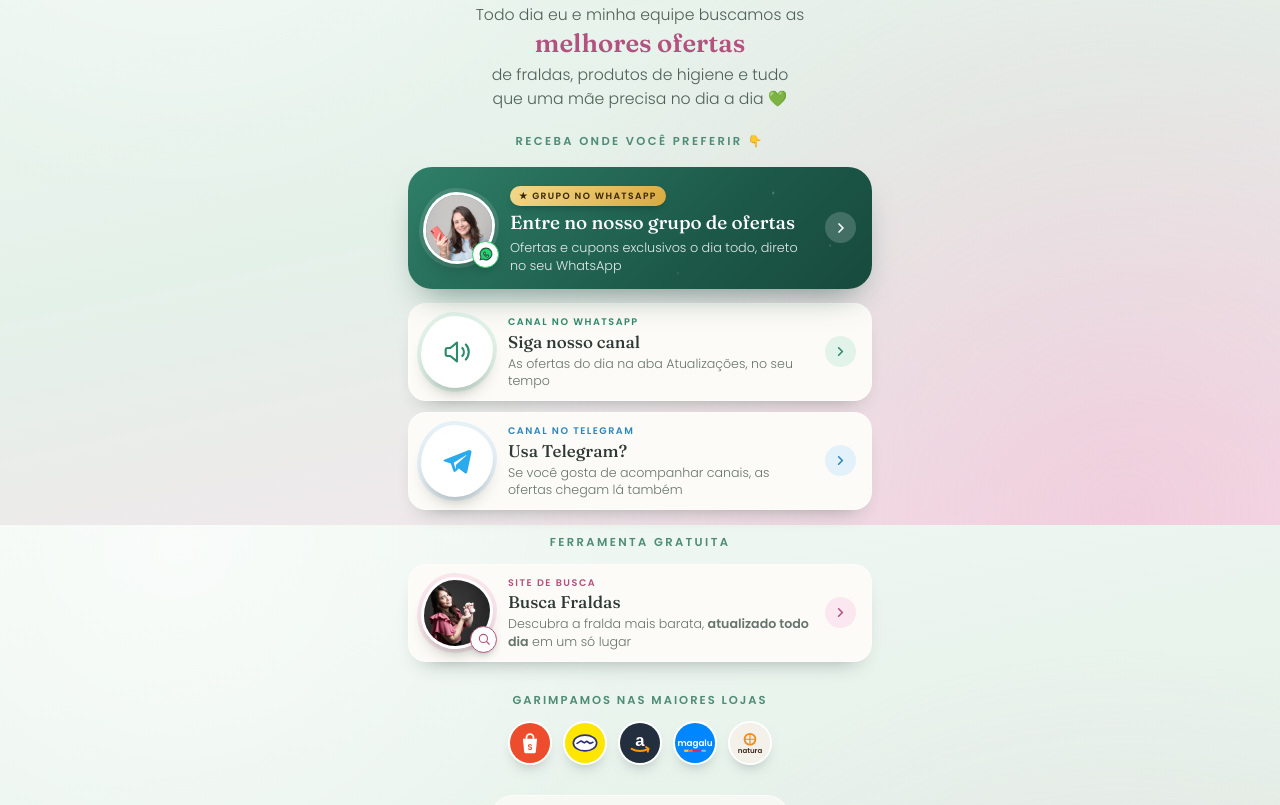
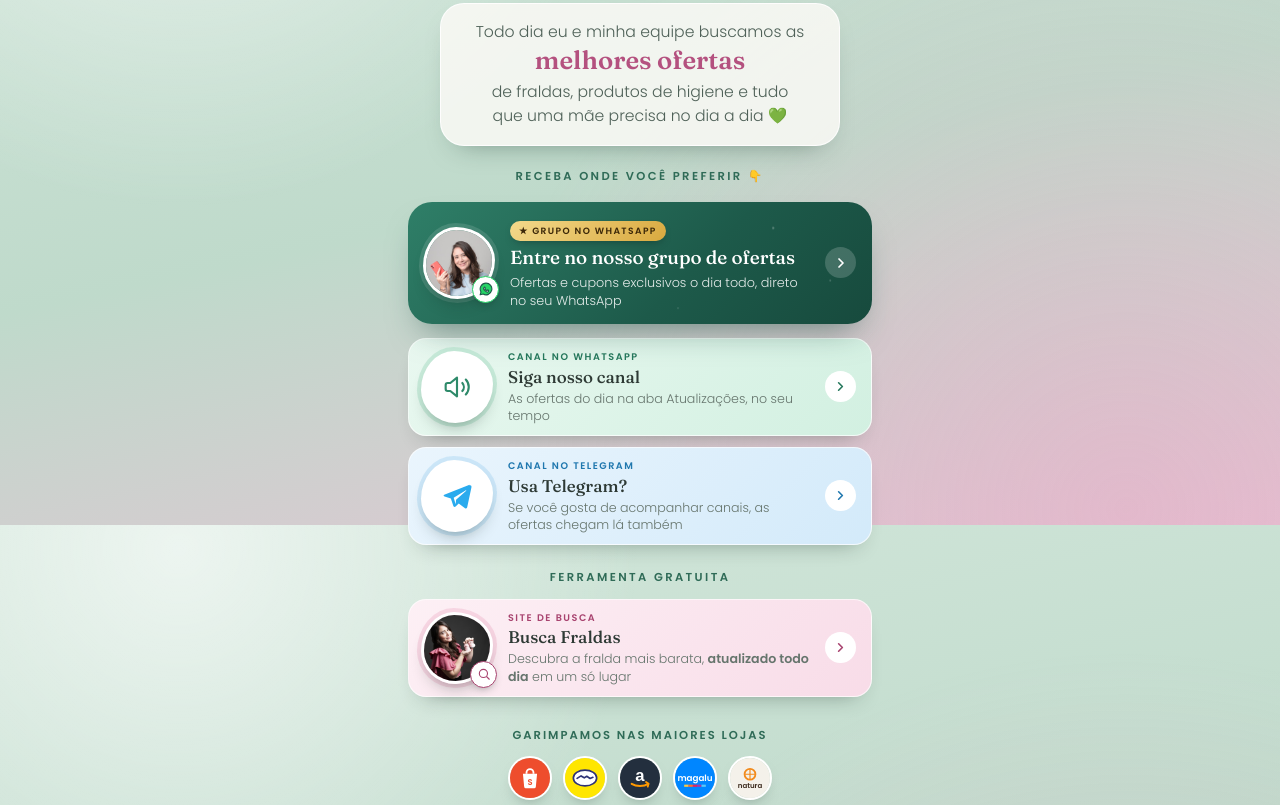
Before and after one commit to brunotropolis/bio-ofertas-maternas, a plain HTML site: page index.html in a window 1280 px wide. Shown: the part 275-1080 px from the top of the page. Drawn offline with Linux system fonts and the light colour scheme.

Commit message:
fundo mais escuro, botoes coloridos (canal verde, telegram azul, fraldas rosa), caixa no texto, sem aviso de afiliados
Co-Authored-By: Claude Opus 5.5 <noreply@anthropic.com>

```diff
--- a/index.html
+++ b/index.html
@@ -15,7 +15,8 @@
   /* Mesmo padrão da bio do Manual, cores trocadas: fundo verde menta suave (o "as ofertas" da logo)
      com toques de rosa (o "maternas") e dourado (bico da cegonha) */
   :root{
-    --bg1:#F1F8F3; --bg2:#E4F1E9; --bg3:#F6E3EC;
+    --bg1:#D3E7DB; --bg2:#BFDACB; --bg3:#E3C3D3;
+    --label:#2F6B57;
     --card:#FDFBF7; --ink:#2E3A35; --ink-soft:#66756D; --line:#E3ECE6;
     --pine:#24493E; --rose:#B4517F; --gold:#D9A94E;
   }
@@ -78,9 +79,11 @@
   @keyframes drift2{0%,100%{transform:translate(0,0) scale(1)}50%{transform:translate(-7px,6px) scale(1.05)}}
   @keyframes tw{0%,100%{transform:scale(1);opacity:.5}50%{transform:scale(1.25);opacity:1}}
 
-  .profile .tag{font-size:.98rem;color:#4F6158;max-width:400px;margin:6px auto 0;text-wrap:balance}
+  .profile .tag{font-size:.98rem;color:#4F6158;max-width:400px;margin:8px auto 0;text-wrap:balance;
+    background:rgba(253,251,247,.82);border:1px solid rgba(255,255,255,.85);border-radius:24px;padding:16px 18px 17px;
+    box-shadow:0 14px 28px -18px rgba(20,50,38,.5)}
   .profile .tag strong{display:block;font-family:'Fraunces',serif;font-weight:600;font-size:1.6rem;line-height:1.15;color:var(--rose);margin:2px 0 4px}
-  .pickhint{margin:22px 0 2px;text-align:center;font-size:.72rem;letter-spacing:2.4px;text-transform:uppercase;color:#4E8C76;font-weight:600}
+  .pickhint{margin:22px 0 2px;text-align:center;font-size:.72rem;letter-spacing:2.4px;text-transform:uppercase;color:var(--label);font-weight:600}
 
   /* ---------- DESTAQUE: GRUPO ---------- */
   .feature{
@@ -108,7 +111,7 @@
   .rows{margin-top:14px}
   .row{
     display:flex;align-items:center;gap:15px;width:100%;
-    background:var(--card);border:1px solid rgba(255,255,255,.6);border-radius:18px;
+    background:var(--rbg,var(--card));border:1px solid rgba(255,255,255,.7);border-radius:18px;
     padding:11px 15px 11px 12px;margin-bottom:11px;text-decoration:none;color:var(--ink);
     box-shadow:0 12px 22px -15px rgba(20,40,32,.45);transition:transform .16s ease, box-shadow .16s ease;
   }
@@ -138,15 +141,16 @@
   .row .chev svg{width:15px;height:15px;stroke:var(--acc-dk);fill:none;stroke-width:2.6;stroke-linecap:round;stroke-linejoin:round}
   .row:hover .chev{transform:translateX(3px)}
 
-  .r-canal   {--acc:#BFE6D4;--acc-dk:#2E8A6A;--halo:#E2F3EA}
-  .r-tg      {--acc:#C7E3F5;--acc-dk:#2B86BE;--halo:#E3F1FA}
-  .r-fraldas {--acc:#F4CADB;--acc-dk:#B4517F;--halo:#FBE7EF}
+  /* cada botão com fundo na sua cor, bem clarinho */
+  .r-canal   {--acc:#9FD9BF;--acc-dk:#25785C;--halo:#fff;--rbg:linear-gradient(135deg,#E9F8F0,#D2F0E1)}
+  .r-tg      {--acc:#A9D5F2;--acc-dk:#1F77AE;--halo:#fff;--rbg:linear-gradient(135deg,#EAF5FD,#D3EAFA)}
+  .r-fraldas {--acc:#EFB5CD;--acc-dk:#A8436F;--halo:#fff;--rbg:linear-gradient(135deg,#FDF0F5,#F8DCE8)}
 
-  .sechint{margin:24px 0 12px;text-align:center;font-size:.72rem;letter-spacing:2.4px;text-transform:uppercase;color:#4E8C76;font-weight:600}
+  .sechint{margin:24px 0 12px;text-align:center;font-size:.72rem;letter-spacing:2.4px;text-transform:uppercase;color:var(--label);font-weight:600}
 
   /* ---------- LOJAS ---------- */
   .stores{text-align:center;margin-top:30px}
-  .stores .st-title{font-size:.72rem;letter-spacing:2px;text-transform:uppercase;color:#4E8C76;font-weight:600}
+  .stores .st-title{font-size:.72rem;letter-spacing:2px;text-transform:uppercase;color:var(--label);font-weight:600}
   .stores .st-row{display:flex;justify-content:center;gap:11px;margin-top:12px;flex-wrap:wrap}
   .stores .st{width:44px;height:44px;border-radius:50%;overflow:hidden;border:2px solid #fff;box-shadow:0 8px 16px -10px rgba(20,40,32,.5)}
   .stores .st svg{width:100%;height:100%;display:block}
@@ -286,7 +290,7 @@
       <a href="https://youtube.com/manualdorecemnascido" target="_blank" rel="noopener" aria-label="YouTube"><svg viewBox="0 0 24 24" fill="#FF0000"><path d="M23.5 6.2a3.02 3.02 0 0 0-2.12-2.14C19.5 3.55 12 3.55 12 3.55s-7.5 0-9.38.51A3.02 3.02 0 0 0 .5 6.2 31.6 31.6 0 0 0 0 12a31.6 31.6 0 0 0 .5 5.8 3.02 3.02 0 0 0 2.12 2.14c1.88.51 9.38.51 9.38.51s7.5 0 9.38-.51a3.02 3.02 0 0 0 2.12-2.14A31.6 31.6 0 0 0 24 12a31.6 31.6 0 0 0-.5-5.8zM9.55 15.57V8.43L15.82 12l-6.27 3.57z"/></svg></a>
       <a href="https://tiktok.com/@manualdorecemnascido" target="_blank" rel="noopener" aria-label="TikTok"><svg viewBox="0 0 24 24" fill="#010101"><path d="M16.6 5.82a4.28 4.28 0 0 1-1.01-2.82h-3.09v12.4a2.43 2.43 0 1 1-2.43-2.43c.25 0 .5.04.74.12V9.96a5.54 5.54 0 0 0-.74-.05 5.52 5.52 0 1 0 5.52 5.52V9.13a7.34 7.34 0 0 0 4.3 1.38V7.42a4.28 4.28 0 0 1-3.29-1.6z"/></svg></a>
     </div>
-    <div class="cp">© As Ofertas Maternas · Manual do Recém-Nascido<br>Como afiliadas, podemos receber comissão pelas compras, sem custo extra pra você.</div>
+    <div class="cp">© As Ofertas Maternas · Manual do Recém-Nascido</div>
   </footer>
 
 </div>
```
